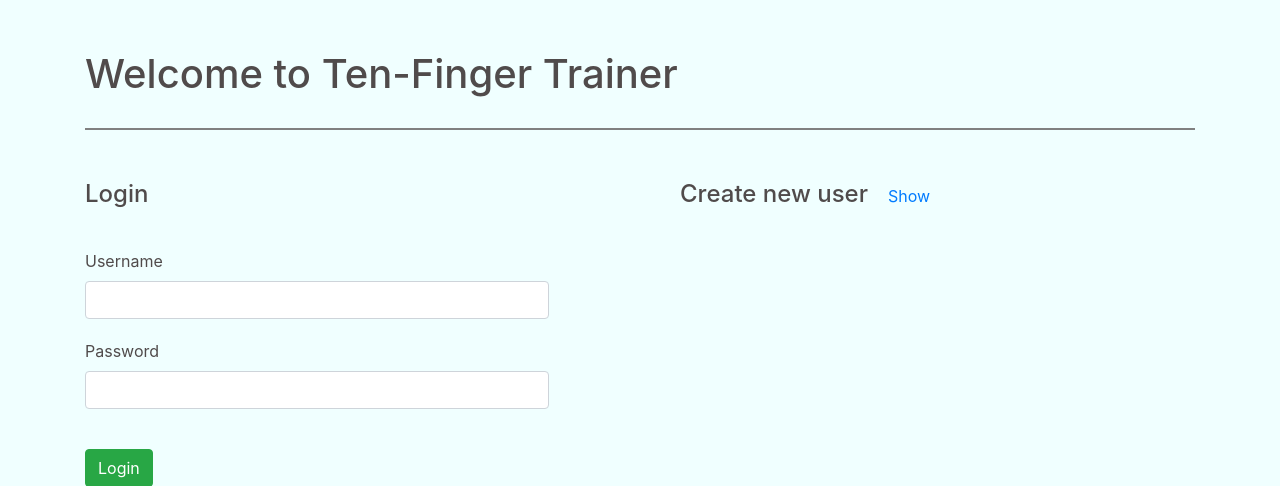
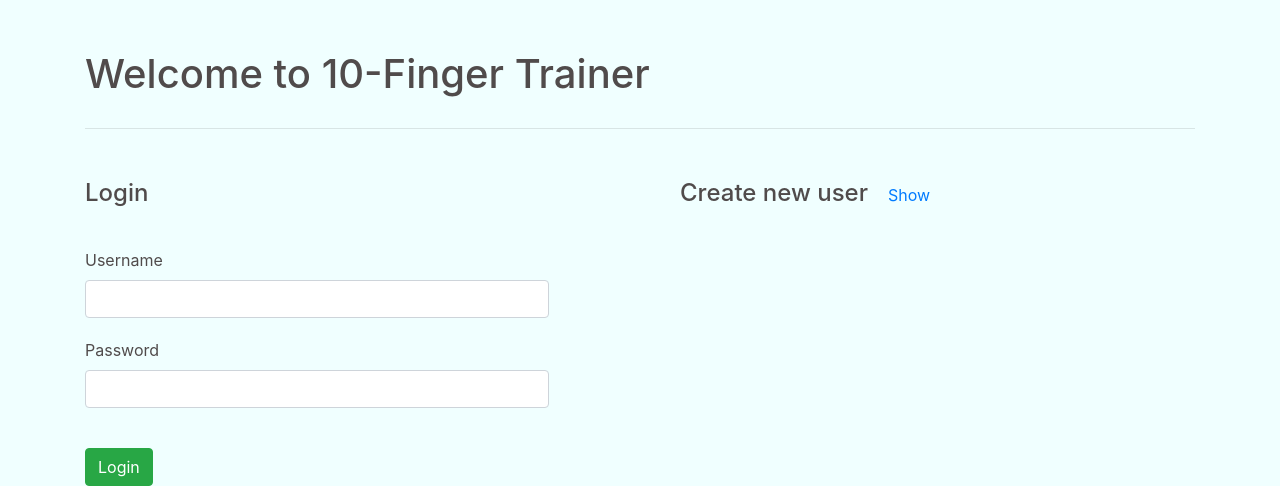
Before and after one commit to ramipiik/kymmensormiharjoittelu, a Flask app: template src/templates/index.html in a window 1280 px wide. Shown: the top 486 px of the page. Run offline with Flask 2, Linux system fonts and the light colour scheme; the template is opened without the code that fills it, so the values that code supplies are empty; some libraries are stand-ins or nearby versions.

```diff
--- a/src/templates/edit.html
+++ b/src/templates/edit.html
@@ -4,7 +4,7 @@
     <html lang="en">
     <head>
         <meta name="viewport", charset="utf-8" content="width=device-width, initial-scale=1, shrink-to-fit=yes">
-        <title>Ten-Finger Trainer</title>
+        <title>10-Finger Trainer</title>
         <link rel="stylesheet" href= "{{ url_for('static',filename='styles/style.css') }}">
         <link rel="stylesheet" href="https://stackpath.bootstrapcdn.com/bootstrap/4.5.0/css/bootstrap.min.css">
     </head>
--- a/src/templates/error.html
+++ b/src/templates/error.html
@@ -2,7 +2,7 @@
 <html lang="en">
 <head>
     <meta name="viewport", charset="utf-8" content="width=device-width, initial-scale=1, shrink-to-fit=yes">
-    <title>Ten-Finger Trainer</title>
+    <title>10-Finger Trainer</title>
     <link rel="stylesheet" href= "{{ url_for('static',filename='styles/style.css') }}">
     <link rel="stylesheet" href="https://stackpath.bootstrapcdn.com/bootstrap/4.5.0/css/bootstrap.min.css">
 </head>
--- a/src/templates/exercise.html
+++ b/src/templates/exercise.html
@@ -2,7 +2,7 @@
 <html lang="en">
     <head>
         <meta name="viewport", charset="utf-8" content="width=device-width, initial-scale=1, shrink-to-fit=yes">
-        <title>Ten-Finger Trainer</title>
+        <title>10-Finger Trainer</title>
         <link rel="stylesheet" href= "{{ url_for('static',filename='styles/style.css') }}">
         <link rel="stylesheet" href="https://stackpath.bootstrapcdn.com/bootstrap/4.5.0/css/bootstrap.min.css">
     </head>
--- a/src/templates/index.html
+++ b/src/templates/index.html
@@ -2,15 +2,17 @@
 <html lang="en">
 <head>
     <meta name="viewport", charset="utf-8" content="width=device-width, initial-scale=1, shrink-to-fit=yes">
-    <title>Ten-Finger Trainer</title>
+    <title>10-Finger Trainer</title>
     <link rel="stylesheet" href= "{{ url_for('static',filename='styles/style.css') }}">
     <link rel="stylesheet" href="https://stackpath.bootstrapcdn.com/bootstrap/4.5.0/css/bootstrap.min.css">
 </head>
 <body class="body">
     <div class="container">
         {% if not session.user_id %}
-            <h1 style="margin-top: 50px; margin-bottom: 30px; text-align: left;">Welcome to Ten-Finger Trainer</h1>
-            <hr style="height:2px;border-width:0;background-color:gray; margin-top: 0px; margin-bottom: 50px;">
+            <h1 style="margin-top: 50px; margin-bottom: 30px; text-align: left;">Welcome to 10-Finger Trainer</h1>
+            <hr style="margin-top: 0px; margin-bottom: 50px;">
+            <!-- <hr style="height:1px;border-width:0;background-color:rgb(187, 183, 183); margin-top: 0px; margin-bottom: 50px;"> -->
+
             <div class="row">
                 <div class="col-6" style="padding-right: 40px;">
                     <h4>Login</h4>
@@ -85,7 +87,7 @@
             <!-- <hr style="height:2px;border-width:0;background-color:gray; margin-top: 0px; margin-bottom: 10px;"> -->
 
 
-            <div class="row" style="background-color: white; padding:10px; margin-left: -1px;margin-right: -1px; margin-top: 10px;">
+            <div class="row" style="background-color: white; margin-left: -1px;margin-right: -1px; margin-top: 10px; padding-top: 15px; padding-bottom: 5px;">
                 <div class="col-4">
                     <p>Filter exercises by level:</p>
                     {% for level in levels %}
@@ -94,9 +96,9 @@
                     <input type="radio" name="chosen_level" value="All" onclick="filter('all')"> All<br><br>
                 </div>
                 <div class="col-8">
-                    Number of exercises: <span id="totalExercises">{{total}}</span><br>
+                    Exercises passed: <span id="passed">{{total_passed}}</span><br>
                     Exercises tried: <span id="tried">{{total_tried}}</span><br>
-                    Exercises passed: <span id="passed">{{total_passed}}</span><br>
+                    Total exercises: <span id="totalExercises">{{total}}</span><br>
                 </div>
             </div>
             <h2 style="margin-top: 30px;">Exercises</h2>
```
Also changed, not shown: requirements.txt (added, +12 -0 lines), 1 other file.
